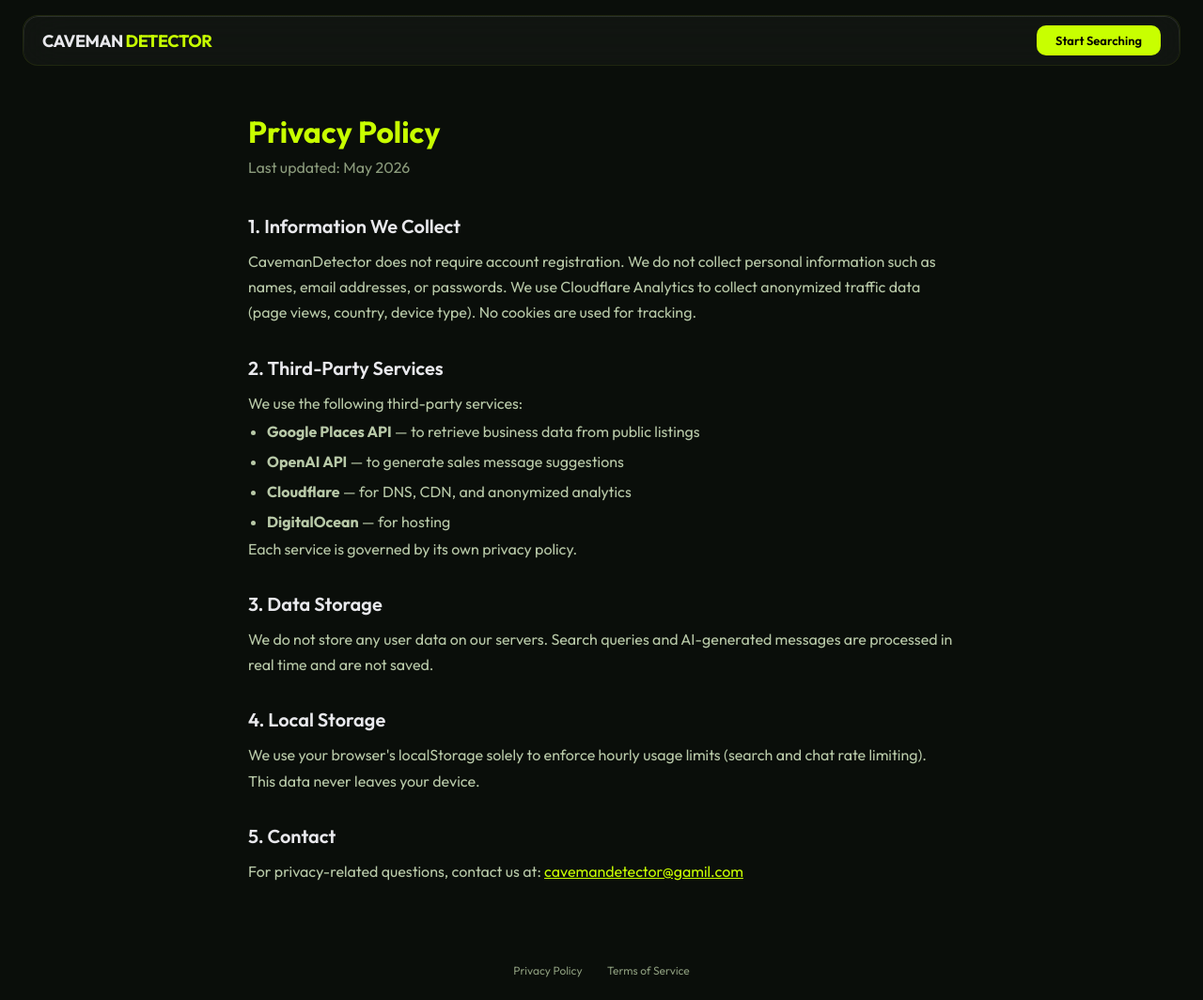
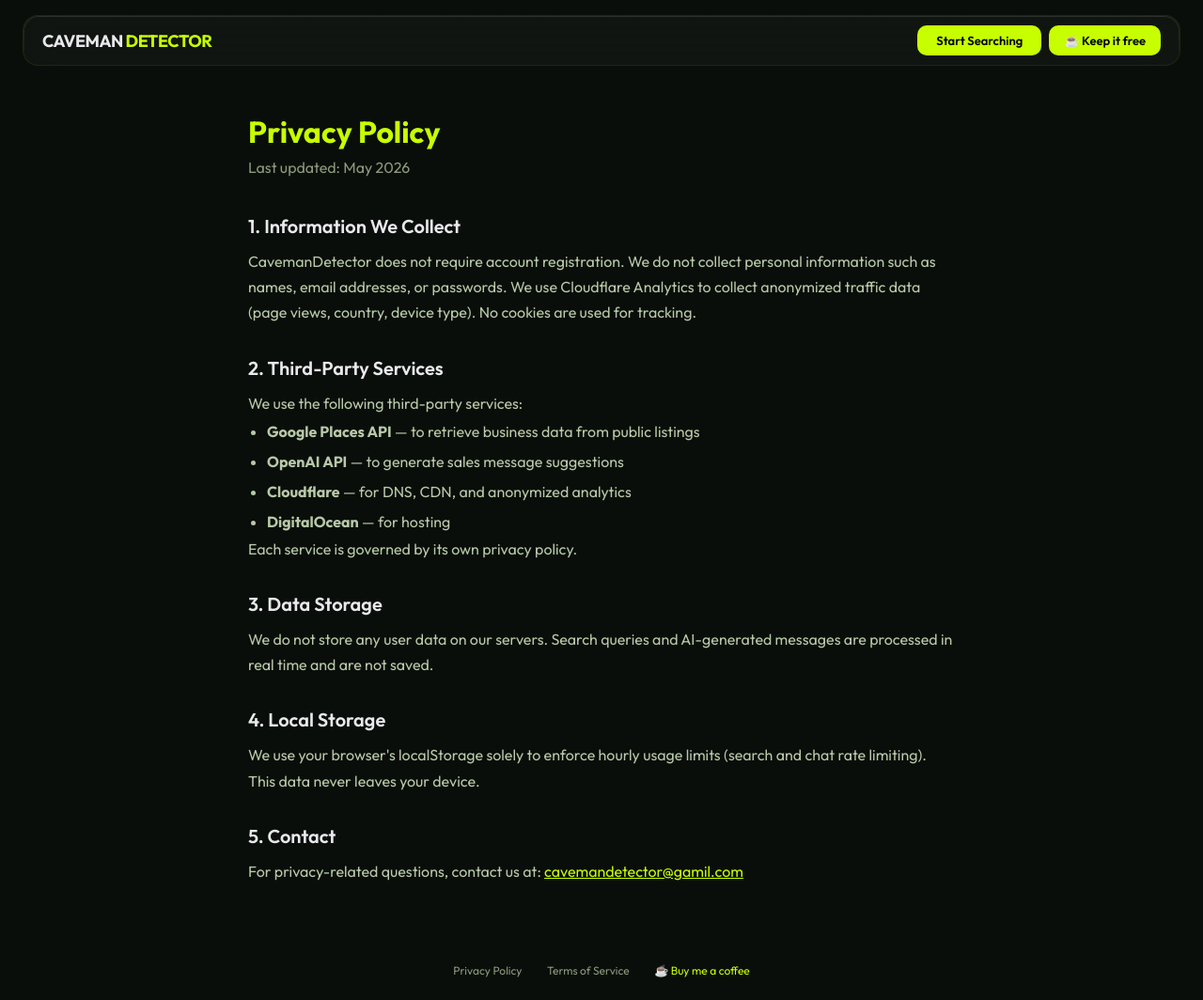
Before and after one commit to Efeeshme/cavemandetector, a Django app: page /privacy/ in a window 1280 px wide. Shown: the whole page at 94% size. Run offline with Django 5.2, Linux system fonts and the light colour scheme.

Commit message:
add ko-fi button, privacy policy, terms, remove store category, fix labels and contrast

```diff
--- a/core/templates/core/base.html
+++ b/core/templates/core/base.html
@@ -32,7 +32,10 @@
     <nav id="main-nav">
         <div class="nav-inner glass-panel">
             <div class="nav-logo" onclick="location.reload()">CAVEMAN <span class="logo-accent"> DETECTOR</span></div>
-            <button id="nav-cta" onclick="startApp()">Start Searching</button>
+            <div style="display:flex;align-items:center;gap:8px;">
+                <button id="nav-cta" onclick="startApp()">Start Searching</button>
+                <a href="https://ko-fi.com/whoiscavemandetector" target="_blank" style="color:#000;background:#c8ff00;text-decoration:none;font-family:'Outfit',sans-serif;font-size:13px;font-weight:600;padding:8px 16px;border-radius:10px;white-space:nowrap;">☕ Keep it free</a>
+            </div>
         </div>
     </nav>
     {% block content %}{% endblock %}
@@ -44,6 +47,7 @@
     <footer style="text-align:center;padding:24px;font-family:'Outfit',sans-serif;font-size:12px;color:#4a5a3a;">
         <a href="/privacy/" style="color:#8a9a7b;text-decoration:none;margin:0 12px;">Privacy Policy</a>
         <a href="/terms/" style="color:#8a9a7b;text-decoration:none;margin:0 12px;">Terms of Service</a>
+        <a href="https://ko-fi.com/whoiscavemandetector" target="_blank" style="color:#c8ff00;text-decoration:none;margin:0 12px;">☕ Buy me a coffee</a>
     </footer>
 </body>
 </html>
```
